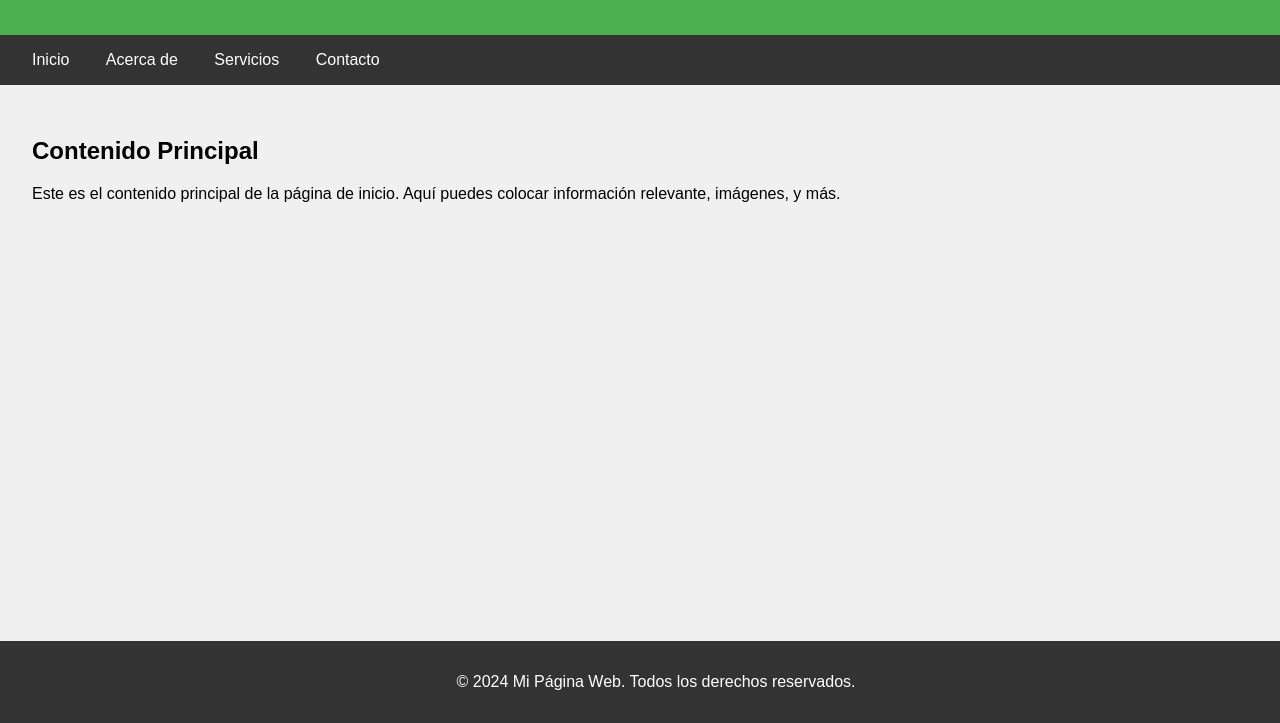
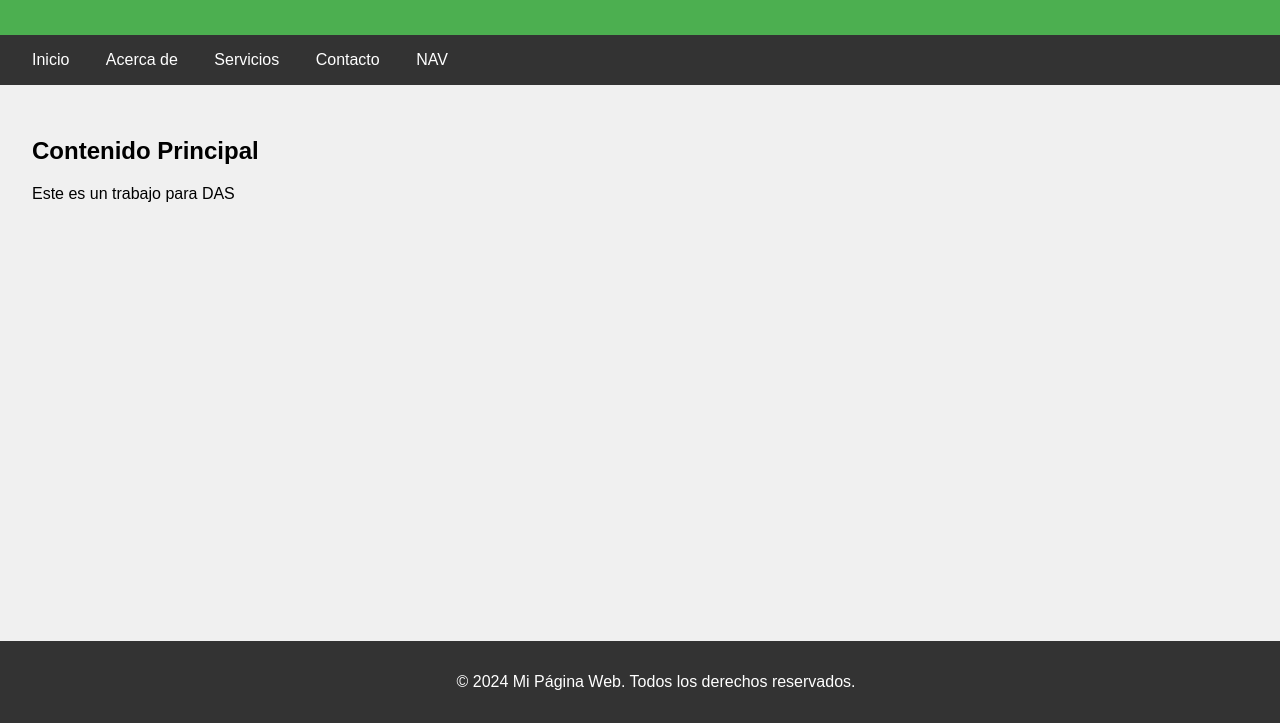
Before and after one commit to ATLASSdeveloper/CIDIalternativo, a website: page index.html in a window 1280 px wide. Shown: the part 77-800 px from the top of the page. Drawn offline with Linux system fonts and the light colour scheme.

Commit message:
cambio
cambio

```diff
--- a/index.html
+++ b/index.html
@@ -54,10 +54,11 @@
         <a href="#">Acerca de</a>
         <a href="#">Servicios</a>
         <a href="#">Contacto</a>
+        <a href="#">NAV</a>
     </nav>
     <main>
         <h2>Contenido Principal</h2>
-        <p>Este es el contenido principal de la página de inicio. Aquí puedes colocar información relevante, imágenes, y más.</p>
+        <p>Este es un trabajo para DAS</p>
     </main>
     <footer>
         <p>&copy; 2024 Mi Página Web. Todos los derechos reservados.</p>
```
